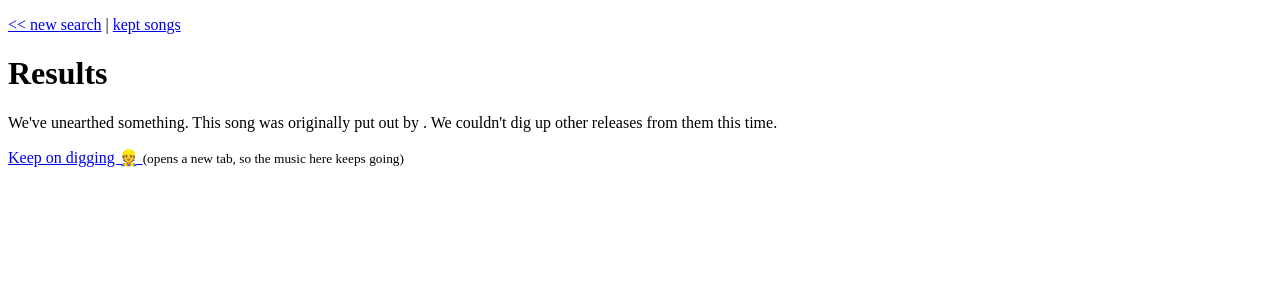
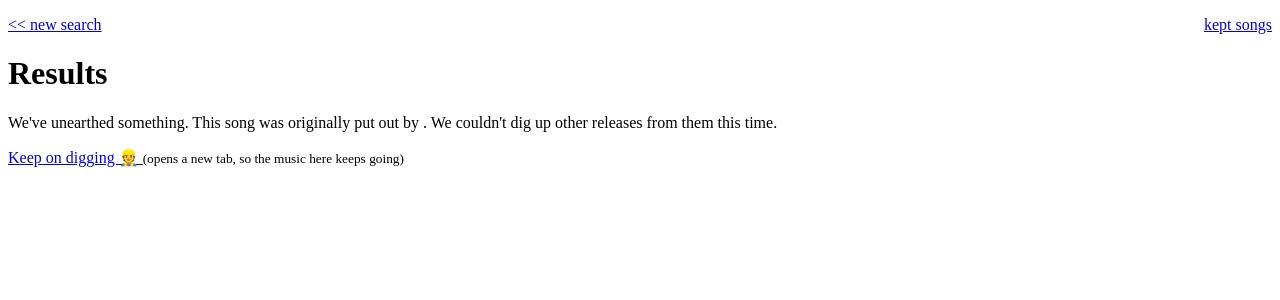
Before and after one commit to PatroniousGrendopolies/dusty-digger, a Flask app: template templates/results.html in a window 1280 px wide. Shown: the top 300 px of the page. Run offline with Flask 3, Linux system fonts and the light colour scheme; the template is opened without the code that fills it, so the values that code supplies are empty.

Commit message:
kept songs link on the top right

```diff
--- a/templates/home.html
+++ b/templates/home.html
@@ -8,7 +8,7 @@
 </head>
 
 <body>
-    <p><a href="/kept">kept songs</a></p>
+    <p align="right"><a href="/kept">kept songs</a></p>
     <h1> 🚧 Welcome to Dusty Digger 🚧  </h1>
     <p>Dusty digging for deep nuggets. Pick a song and how you'd like to dig.</p>
     <form action="/" method="post">
--- a/templates/results.html
+++ b/templates/results.html
@@ -37,7 +37,7 @@
 
 <body>
 
-    <p><a href="/">&lt;&lt; new search</a> | <a href="/kept">kept songs</a></p>
+    <p><a href="/">&lt;&lt; new search</a><span style="float:right"><a href="/kept">kept songs</a></span></p>
 
     <h1>Results</h1>
 
--- a/templates/uploader.html
+++ b/templates/uploader.html
@@ -17,7 +17,7 @@
 
 <body>
 
-    <p><a href="/">&lt;&lt; new search</a> | <a href="/kept">kept songs</a></p>
+    <p><a href="/">&lt;&lt; new search</a><span style="float:right"><a href="/kept">kept songs</a></span></p>
 
     <h1>Results</h1>
 
```
